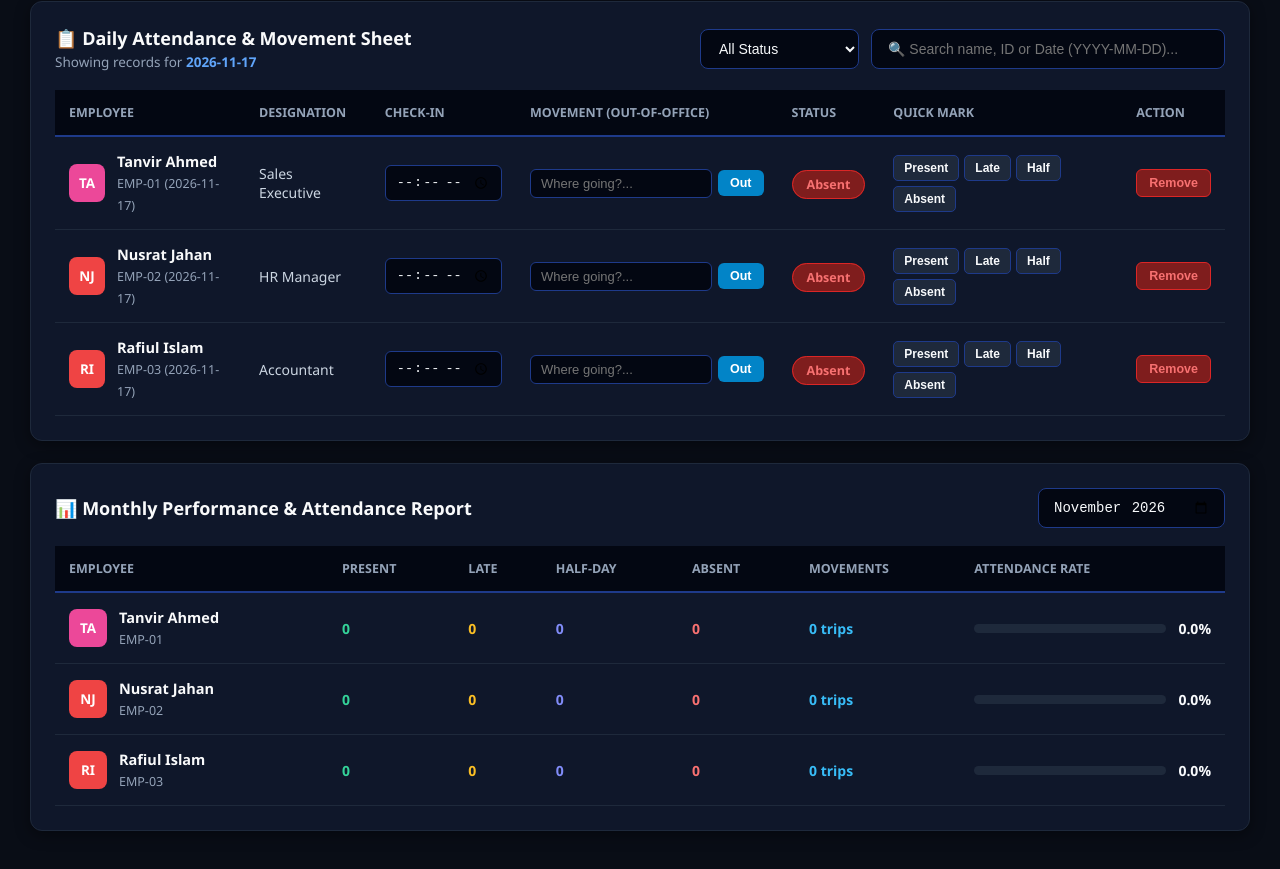
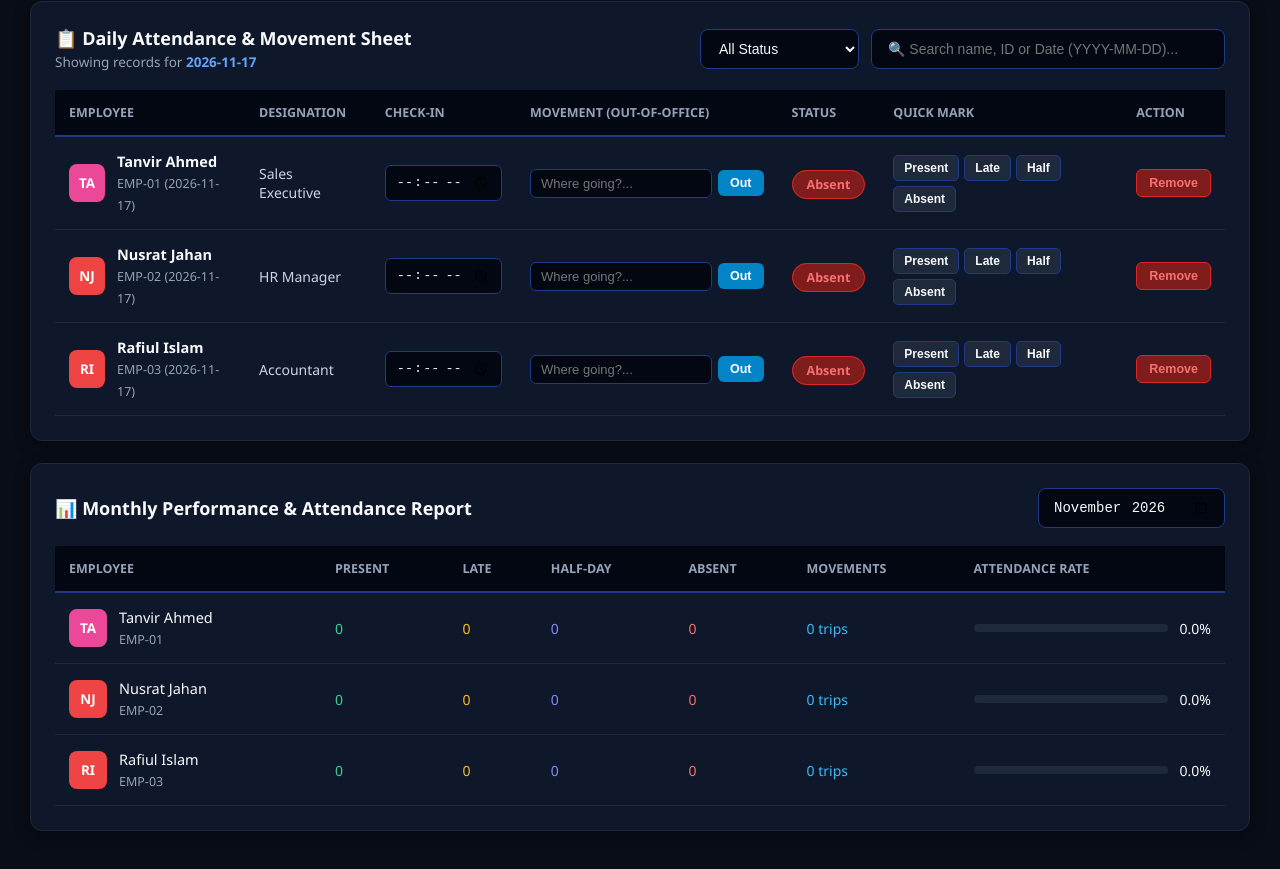
Before and after one commit to mrtexinfo2010/mrtex-employee-attendance-website, a plain HTML site: page index.html in a window 1280 px wide. Shown: the part 435-1304 px from the top of the page. Drawn offline with Linux system fonts and the light colour scheme.

Commit message:
Update index.html

```diff
--- a/index.html
+++ b/index.html
@@ -446,20 +446,20 @@
           <td style="padding:14px;">
             <div style="display:flex; align-items:center; gap:12px;">
               <div style="width:38px; height:38px; border-radius:8px; background:${getAvatarColor(emp.name)}; color:#fff; font-weight:700; font-size:13.5px; display:flex; align-items:center; justify-content:center;">${getInitials(emp.name)}</div>
-              <div><strong style="display:block; font-size:14.5px; color:#f9fafb;">${emp.name}</strong><span style="font-size:12.5px; color:#94a3b8;">${emp.id}</span></div>
+              <div><span style="display:block; font-size:14.5px; font-weight:500; color:#f9fafb;">${emp.name}</span><span style="font-size:12.5px; color:#94a3b8;">${emp.id}</span></div>
             </div>
           </td>
-          <td style="padding:14px;"><strong style="color:#34d399; font-size:14px;">${present}</strong></td>
-          <td style="padding:14px;"><strong style="color:#fbbf24; font-size:14px;">${late}</strong></td>
-          <td style="padding:14px;"><strong style="color:#818cf8; font-size:14px;">${halfDay}</strong></td>
-          <td style="padding:14px;"><strong style="color:#f87171; font-size:14px;">${absent}</strong></td>
-          <td style="padding:14px;"><strong style="color:#38bdf8; font-size:14px;">${moveCount} trips</strong></td>
+          <td style="padding:14px;"><span style="color:#34d399; font-size:14px; font-weight:400;">${present}</span></td>
+          <td style="padding:14px;"><span style="color:#fbbf24; font-size:14px; font-weight:400;">${late}</span></td>
+          <td style="padding:14px;"><span style="color:#818cf8; font-size:14px; font-weight:400;">${halfDay}</span></td>
+          <td style="padding:14px;"><span style="color:#f87171; font-size:14px; font-weight:400;">${absent}</span></td>
+          <td style="padding:14px;"><span style="color:#38bdf8; font-size:14px; font-weight:400;">${moveCount} trips</span></td>
           <td style="padding:14px;">
             <div style="display:flex; align-items:center; gap:12px;">
-              <div style="flex:1; height:9px; background:#1e293b; border-radius:10px; overflow:hidden; min-width:100px;">
+              <div style="flex:1; height:8px; background:#1e293b; border-radius:10px; overflow:hidden; min-width:100px;">
                 <div style="height:100%; width:${pct}%; background:#34d399;"></div>
               </div>
-              <strong style="font-size:14px; color:#f8fafc;">${pct}%</strong>
+              <span style="font-size:14px; font-weight:400; color:#f8fafc;">${pct}%</span>
             </div>
           </td>
         `;
```
